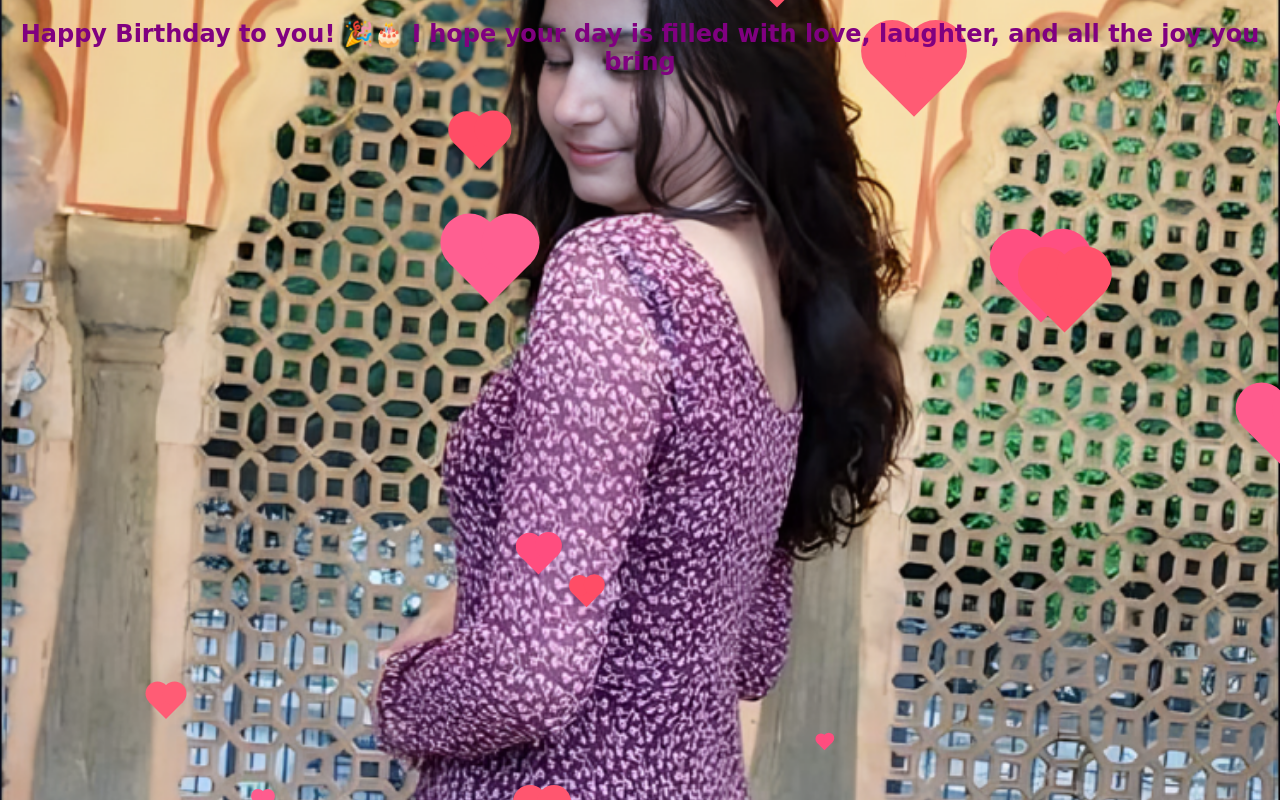
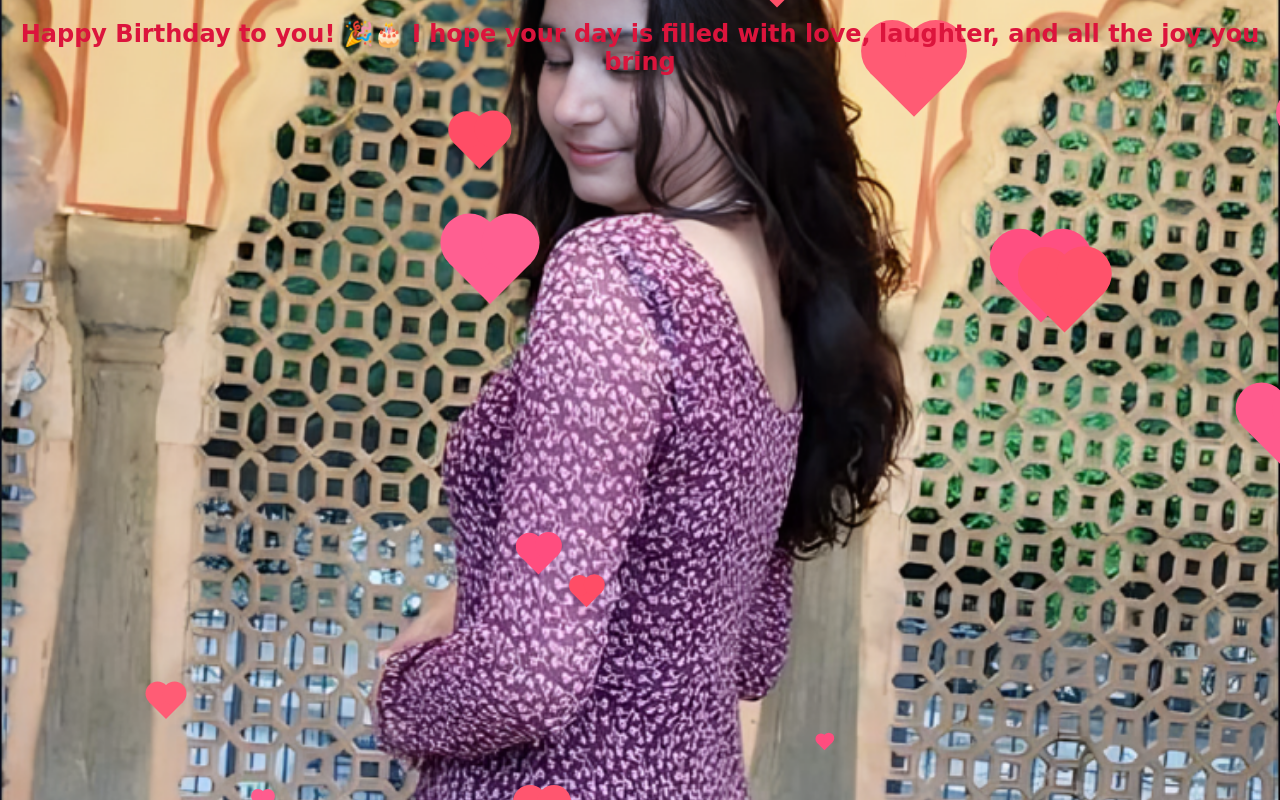
Before and after one commit to shivambhardwaj719/Birthday, a plain HTML site: page index.html in a window 1280 px wide. Drawn offline with nearby package versions, Linux system fonts and the light colour scheme.

Commit message:
Update styles.css

```diff
--- a/styles.css
+++ b/styles.css
@@ -23,7 +23,7 @@ html, body {
     height: 100%;
     width: 100%;
     text-align: center;
-    color: purple;
+    color: #DC143C;
     font-family: cursive;
 }
 
```
